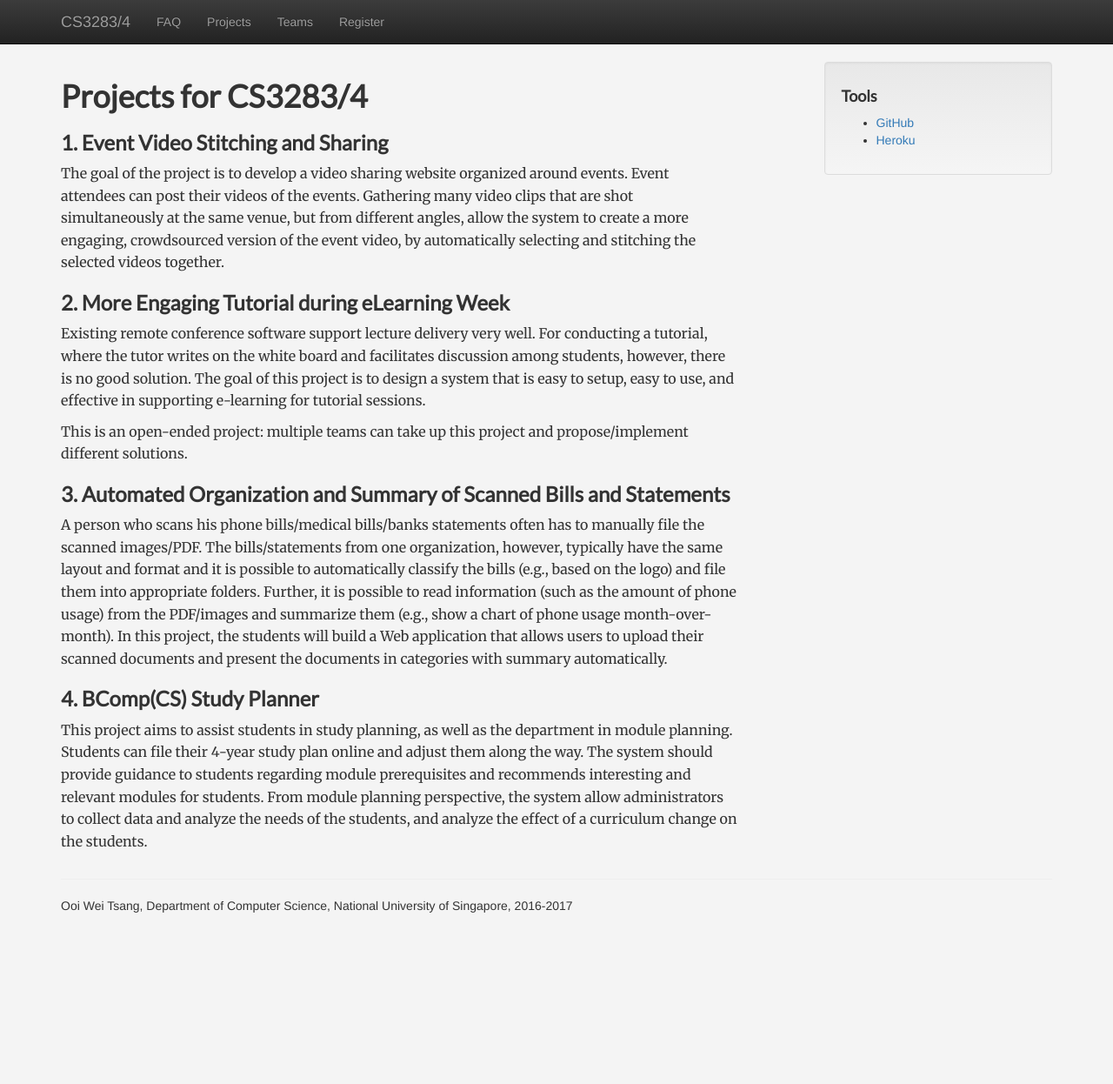
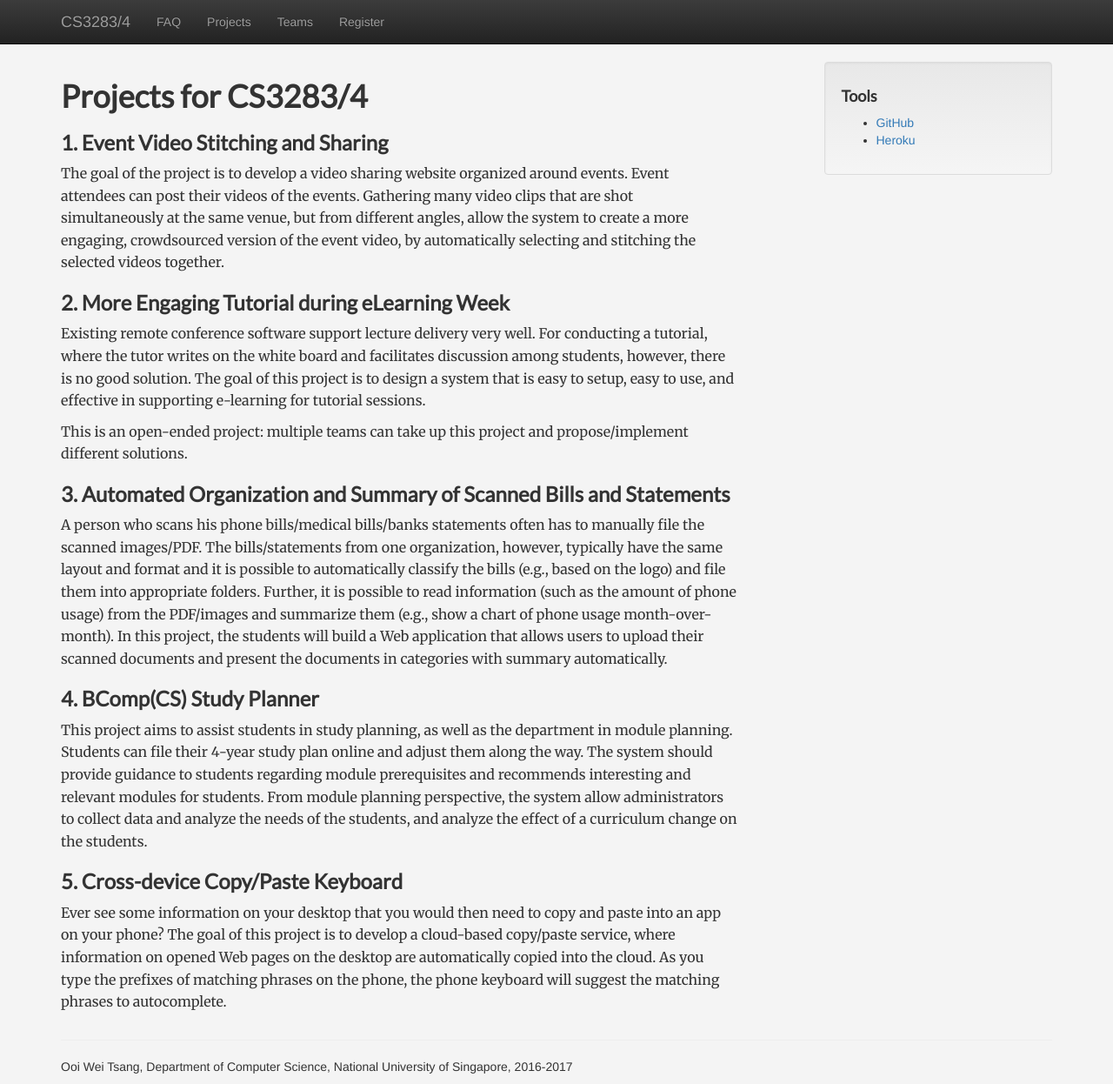
Before and after one commit to nus-mtp/1617, a Jekyll site: the page built from projects.md, in a window 1280 px wide. Shown: the whole page at 87% size. Built offline with Jekyll 4.4.1, drawn with Linux system fonts in a browser that asks for light colours; nearby versions of some CDN libraries; our own code applies the rules of GitHub Pages for plain Markdown files; before the commit the page ends 1061 px from its top, so only the background shows below that.

Commit message:
Added auto-comp-paste

```diff
--- a/projects.md
+++ b/projects.md
@@ -17,3 +17,8 @@ A person who scans his phone bills/medical bills/banks statements often has to m
 ### 4. BComp(CS) Study Planner
 
 This project aims to assist students in study planning, as well as the department in module planning.  Students can file their 4-year study plan online and adjust them along the way.  The system should provide guidance to students regarding module prerequisites and recommends interesting and relevant modules for students.  From module planning perspective, the system allow administrators to collect data and analyze the needs of the students, and analyze the effect of a curriculum change on the students.
+
+### 5. Cross-device Copy/Paste Keyboard
+
+Ever see some information on your desktop that you would then need to copy and paste into an app on your phone?  The goal of this project is to develop a cloud-based copy/paste service, where information on opened Web pages on the desktop
+are automatically copied into the cloud.  As you type the prefixes of matching phrases on the phone, the phone keyboard will suggest the matching phrases to autocomplete.
```
